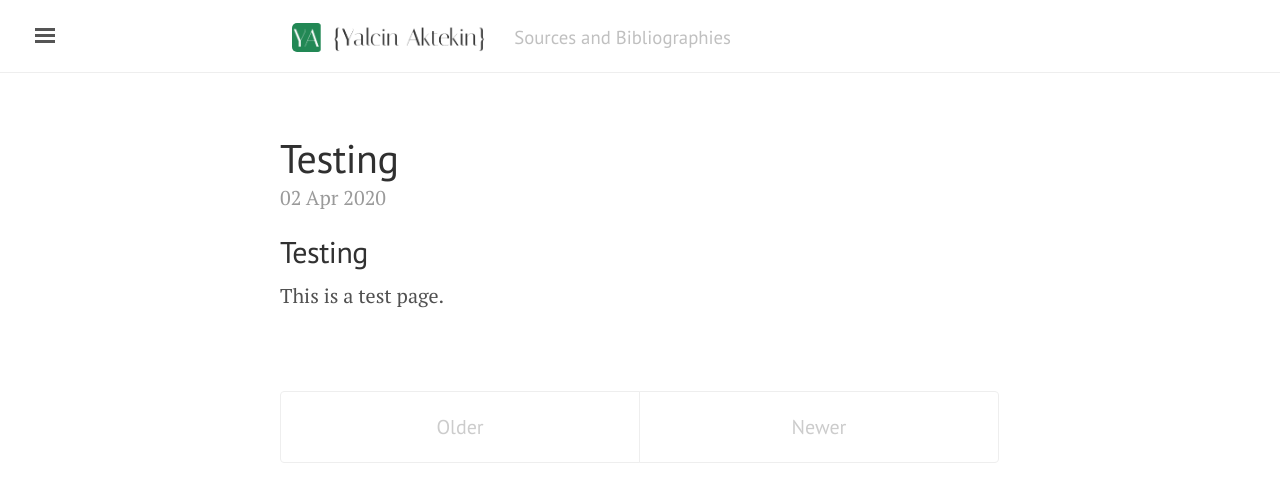
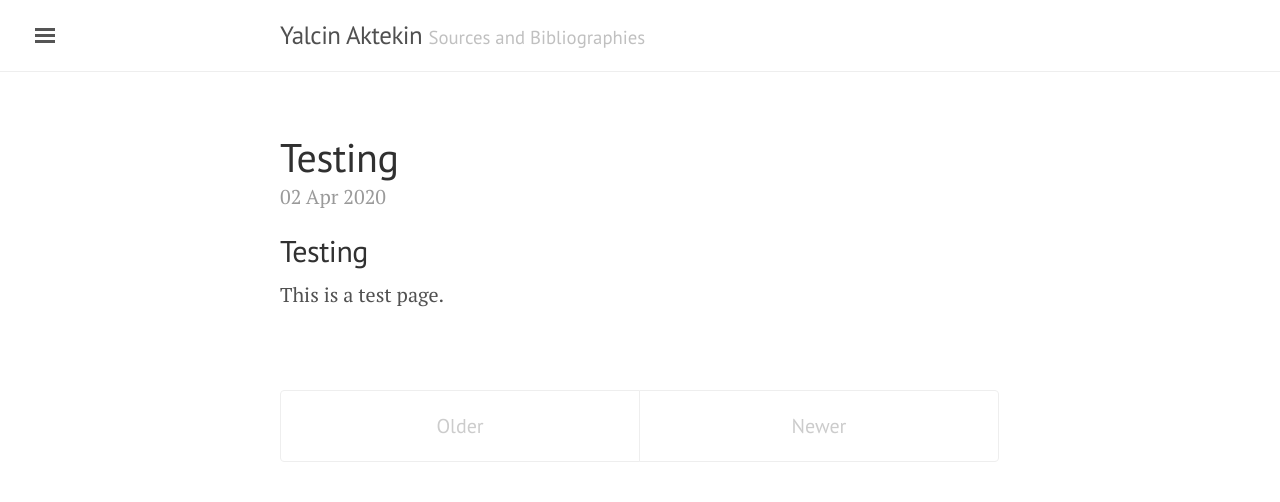
Before and after one commit to yalcinaktekin/yalcinaktekin.github.io, a Jekyll site: the page built from index.html, in a window 1280 px wide. Shown: the top 502 px of the page. Built offline with Jekyll 4.4.1, drawn with Linux system fonts in a browser that asks for light colours; the list of posts is cut into pages by our own code.

Commit message:
Update default.html

```diff
--- a/_layouts/default.html
+++ b/_layouts/default.html
@@ -13,9 +13,9 @@
       <div class="masthead">
         <div class="container">
           <h3 class="masthead-title">
-            <img src="/images/yalcin.png" align="top" style="margin:0px 0.8rem 0px 0.6rem; display:inline-block;
-             width:70%; max-width:200px; min-width:90px; border:none blue 1px; vertical-align:middle;">
-            <!-- <a href="{{ site.baseurl }}/" title="Home">{{ site.title }}</a> -->
+            <!-- <img src="/images/yalcin.png" align="top" style="margin:0px 0.8rem 0px 0.6rem; display:inline-block;
+             width:70%; max-width:200px; min-width:90px; border:none blue 1px; vertical-align:middle;"> -->
+            <a href="{{ site.baseurl }}/" title="Home">{{ site.title }}</a>
             <small>{{ site.tagline }}</small>
           </h3>
         </div>
```
